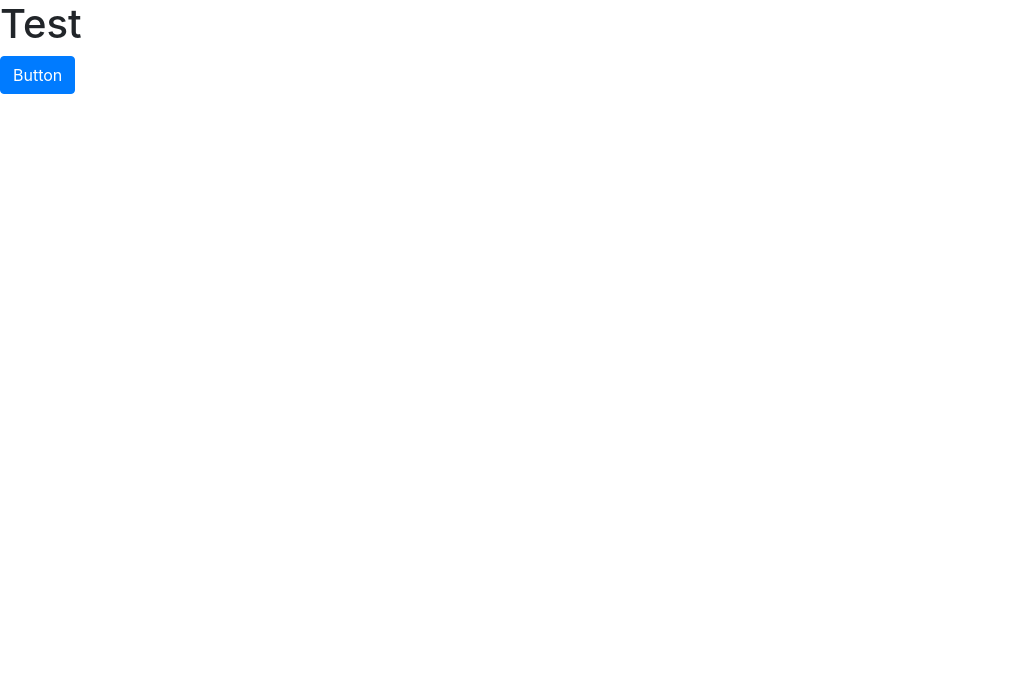
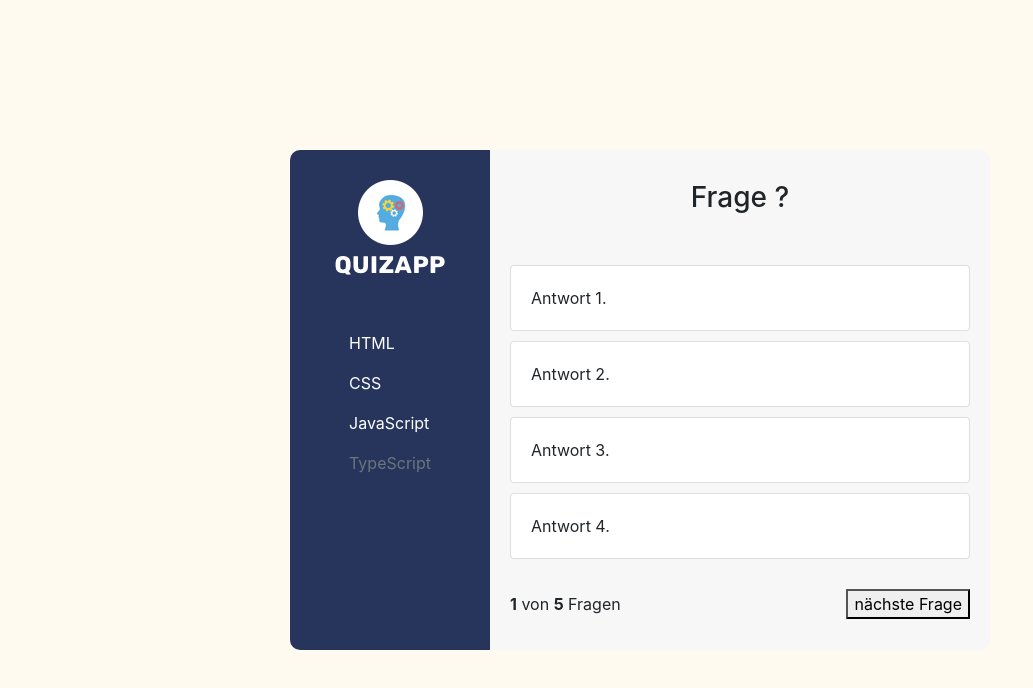
Before and after one commit to JanRazny/quizApp, a plain HTML site: page index.html in a window 1280 px wide. Shown: the whole page, without its empty margins (0-1033 px from the left). Drawn offline with nearby package versions, Linux system fonts and the light colour scheme.

Commit message:
html-css

```diff
--- a/app.js
+++ b/app.js
@@ -0,0 +1,3 @@
+function init() {
+
+}
--- a/index.html
+++ b/index.html
@@ -1,18 +1,52 @@
 <!DOCTYPE html>
 <html lang="en">
-<head>
-    <meta charset="UTF-8">
-    <meta http-equiv="X-UA-Compatible" content="IE=edge">
-    <meta name="viewport" content="width=device-width, initial-scale=1.0">
-    <link rel="stylesheet" href="./node_modules/bootstrap/dist/css/bootstrap.min.css">
-    <link rel="stylesheet" href="style.css">
+  <head>
+    <meta charset="UTF-8" />
+    <meta http-equiv="X-UA-Compatible" content="IE=edge" />
+    <meta name="viewport" content="width=device-width, initial-scale=1.0" />
+    <link
+      rel="stylesheet"
+      href="./node_modules/bootstrap/dist/css/bootstrap.min.css"
+    />
+    <link rel="stylesheet" href="style.css" />
     <title>Quiz App</title>
-</head>
-<body>
+  </head>
+  <body onload="init()">
+    <div id="main">
+      <div id="sidebar">
+        <img src="./img/logo.png" alt="" />
+        <nav class="nav flex-column p-lg-5">
+          <a class="nav-link active" aria-current="page" href="#">HTML</a>
+          <a class="nav-link" href="#">CSS</a>
+          <a class="nav-link" href="#">JavaScript</a>
+          <a class="nav-link disabled">TypeScript</a>
+        </nav>
+      </div>
+      <div id="content">
+        <h3>Frage ?</h3>
+        <div class="card">
+          <div class="card-body">Antwort 1.</div>
+        </div>
+        <div class="card">
+          <div class="card-body">Antwort 2.</div>
+        </div>
+        <div class="card">
+          <div class="card-body">Antwort 3.</div>
+        </div>
+        <div class="card">
+          <div class="card-body">Antwort 4.</div>
+        </div>
+        <div class="bottomCard">
+            <div class="counter">
+                <span><b>1</b> von <b>5</b> Fragen</span>
+            </div>
+            <div class="nextQuestion">
+              <button>nächste Frage</button>
+            </div>
+        </div>
+      </div>
+    </div>
 
-    <h1>Test</h1>
-    <button class="btn btn-primary">Button</button>
-
-<script src="./app.js"></script>
-</body>
+    <script src="./app.js"></script>
+  </body>
 </html>
--- a/style.css
+++ b/style.css
@@ -0,0 +1,63 @@
+body {
+    background-color: #FEFAEF;
+}
+
+.nav-link {
+    color: #FFFFFF;
+}
+
+.nav-link:hover {
+    color: yellowgreen;
+}
+
+#main {
+    display: flex;
+    justify-content: center;
+    align-items: center;
+    width: 100wh;
+    height: 100vh;;
+
+}
+
+#sidebar {
+    display: flex;
+    justify-content: flex-start;
+    align-items: center;
+    padding-top: 30px;
+    flex-direction: column;
+    width: 200px;
+    height: 500px;
+    background-color: #27355C;
+    border-top-left-radius: 10px;
+    border-bottom-left-radius: 10px;
+}
+
+#content {
+    display: flex;
+    justify-content: center;
+    align-items: center;
+    flex-direction: column;
+    width: 500px;
+    height: 500px;
+    background-color: #F7F7F7;
+    border-top-right-radius: 10px;
+    border-bottom-right-radius: 10px;
+    padding: 20px;
+}
+
+#content h3 {
+    margin-bottom: 50px;
+}
+
+.card {
+    width: 100%;
+    margin-bottom: 10px;
+}
+
+.bottomCard {
+    width: 100%;
+    display: flex;
+    justify-content: space-between;
+    align-items: center;
+    margin-top: 20px;
+}
```
Also changed, not shown: img/Option 1 Copy 12.jpg (added), img/Option 1 Copy 15.jpg (added), img/Option 1 Copy 16.jpg (added), img/Option 1 Copy 17.jpg (added), img/brain result.png (added), img/brainbg.jpg (added), img/logo.png (added), img/tropy.png (added).
